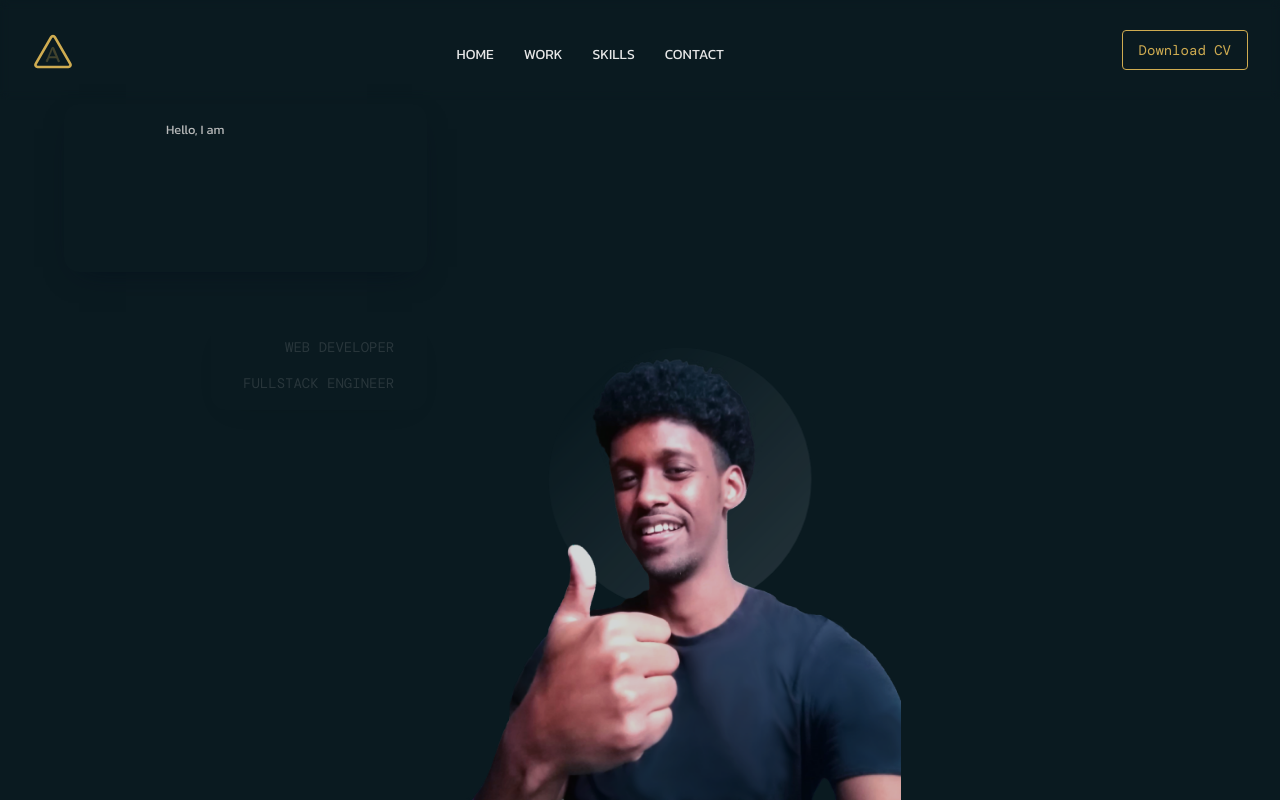
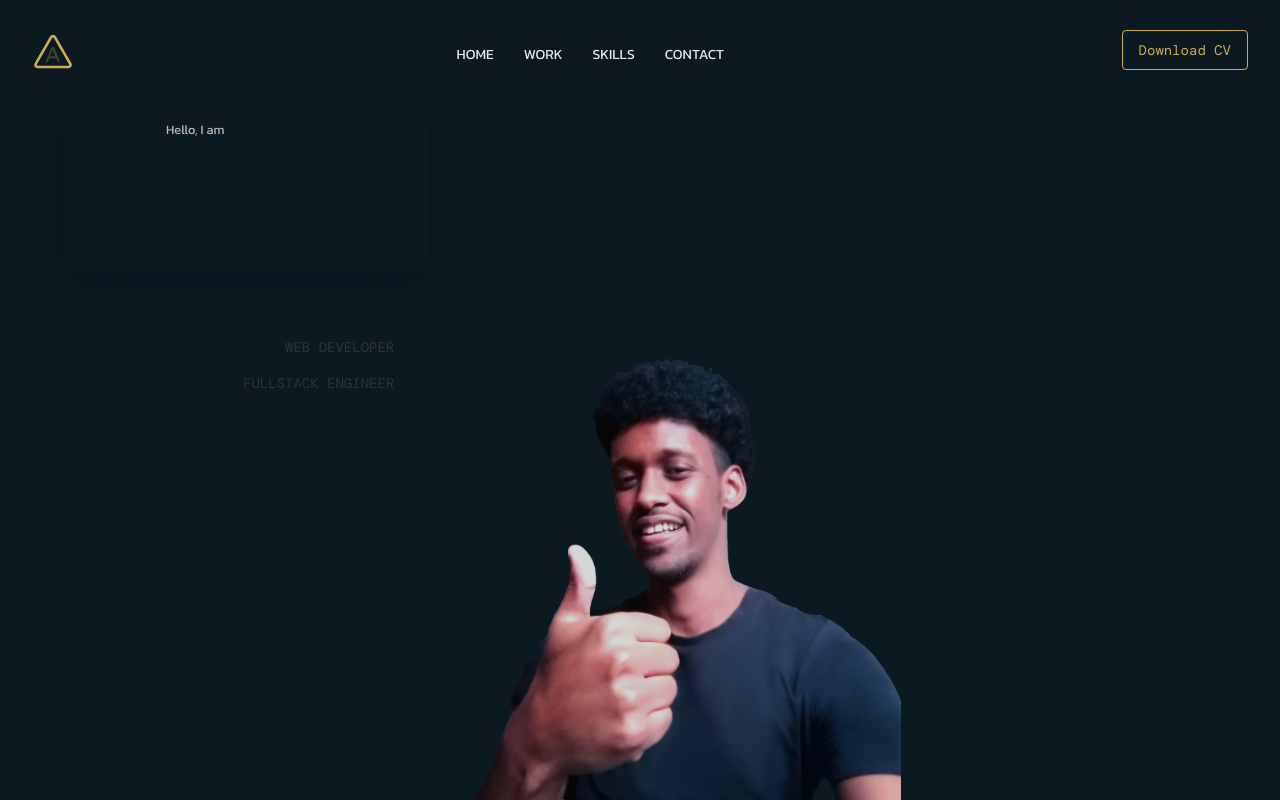
Before and after one commit to ak-yas/abdulkadir.co.uk, a Next.js app: page / in a window 1280 px wide. Built offline with nearby package versions, Linux system fonts and the light colour scheme; a web font is replaced by a local one.

Commit message:
added delay for overlay image

```diff
--- a/sections/hero.tsx
+++ b/sections/hero.tsx
@@ -354,7 +354,7 @@ const Hero = () => {
                   />
                   <motion.div
                     whileInView={{ scale: [0, 1] }}
-                    transition={{ duration: 1, ease: 'easeInOut' }}
+                    transition={{ duration: 1, ease: 'easeInOut', delay: 1 }}
                     className="overlay_circle"
                   >
                     <Image
```
